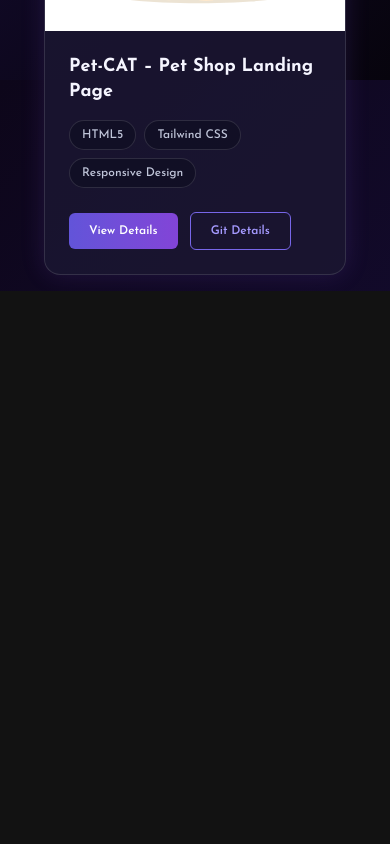
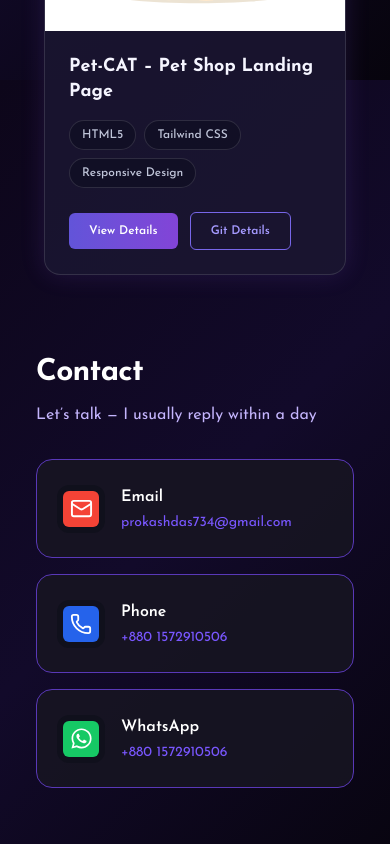
Before and after one commit to prokash4433/portfolio, a Next.js app: page / in a window 390 px wide. Shown: the part 5828-6672 px from the top of the page. Before the commit the page ends 6119 px from the top, so only its background shows below. Built offline with nearby package versions, Linux system fonts and the light colour scheme.

Commit message:
Create the fully responsive contact page routing for easily user connection

```diff
--- a/src/app/page.tsx
+++ b/src/app/page.tsx
@@ -4,6 +4,7 @@ import Skills from "./portfolio/Skills";
 import Education from "./portfolio/Education";
 import SelfEmployed from "./portfolio/SelfEmployed";
 import Projects from "./portfolio/Projects";
+import Contact from "./portfolio/Contact";
 
 export default function PortfolioPage() {
   return (
@@ -47,6 +48,12 @@ export default function PortfolioPage() {
         <Projects />
       </section>
 
+      {/* Contact Section */}
+
+      <section>
+        <Contact/>
+      </section>
+
       {/* Add More Sections Here */}
       {/*
         <section id="contact">
--- a/src/app/portfolio/Contact.tsx
+++ b/src/app/portfolio/Contact.tsx
@@ -0,0 +1,123 @@
+
+"use client";
+
+import { Mail, Phone } from "lucide-react";
+import { FaWhatsapp } from "react-icons/fa";
+import { useTheme } from "../ThemeProvider";
+
+const Contact = () => {
+  const { theme } = useTheme();
+  const isDark = theme === "dark";
+
+  const contactInfo = [
+    {
+      title: "Email",
+      value: "prokashdas734@gmail.com",
+      href: "mailto:prokashdas734@gmail.com",
+      icon: <Mail size={23} />,
+      iconBg: "bg-[#f44336]",
+    },
+    {
+      title: "Phone",
+      value: "+880 1572910506",
+      href: "tel:+8801572910506",
+      icon: <Phone size={22} />,
+      iconBg: "bg-[#2563eb]",
+    },
+    {
+      title: "WhatsApp",
+              value: "+880 1572910506",
+              href: "https://wa.me/8801572910506",
+      icon: <FaWhatsapp size={23} />,
+      iconBg: "bg-[#16c965]",
+    },
+  ];
+
+  return (
+    <section
+      id="contact"
+      className={`relative overflow-hidden mt-10 px-5 py-10 transition-colors duration-300 sm:px-8 lg:px-12 ${isDark
+                    ? " "
+                    :  ""
+} `}
+    >
+      <div className="mx-auto max-w-[1180px]">
+        {/* Section Heading */}
+        <div className="mb-8">
+          <h2
+            className={` text-3xl font-bold tracking-tight transition-colors duration-300   ${
+          isDark ? "text-white" : "text-black"
+} `}
+          >
+            Contact
+          </h2>
+
+          <p
+            className={`mt-3 text-md transition-colors duration-300   ${isDark ? "text-[#c4b5fd]" : "text-gray-700"
+} `}
+          >
+            Let’s talk — I usually reply within a day
+          </p>
+        </div>
+
+        {/* Contact Cards */}
+        <div className="grid grid-cols-1 gap-4 sm:grid-cols-2 lg:grid-cols-3">
+          {contactInfo.map((contact) => (
+            <a
+              key={contact.title}
+              href={contact.href}
+              target={
+                contact.title === "WhatsApp" ? "_blank" : undefined
+              }
+              rel={
+                contact.title === "WhatsApp"
+                  ? "noopener noreferrer"
+                  : undefined
+              }
+              className={`group flex min-h-[99px] items-center gap-4 rounded-2xl border px-5 py-5 transition-all duration-300 hover:-translate-y-1 sm:px-6 ${isDark
+                    ? "border-[#5938b8] bg-[#171522]/90 hover:border-[#8b5cf6] hover:bg-[#201b35] hover:shadow-lg hover:shadow-purple-950/30"
+                    : "border-gray-300 bg-white hover:border-violet-500 hover:shadow-lg hover:shadow-gray-200/70"
+} `}
+            >
+              {/* Icon */}
+              <div
+                className={`flex h-12 w-12 shrink-0 items-center justify-center rounded-xl transition-transform duration-300 group-hover:scale-105 ${
+          isDark ? "bg-[#10101c]" : "bg-gray-100"
+} `}
+              >
+                <span
+                  className={`flex h-9 w-9 items-center justify-center rounded-md text-white ${ contact.iconBg } `}
+                >
+                  {contact.icon}
+                </span>
+              </div>
+
+              {/* Contact Details */}
+              <div className="min-w-0">
+                <h3
+                  className={`text-base font-semibold transition-colors duration-300 ${
+          isDark ? "text-white" : "text-black"
+} `}
+                >
+                  {contact.title}
+                </h3>
+
+                <p
+                  className={`mt-1 break-words text-sm transition-colors duration-300 sm:text-base ${
+          isDark
+                    ? "text-[#7957ff] group-hover:text-[#a78bfa]"
+                    : "text-violet-700 group-hover:text-violet-900"
+} `}
+                >
+                  {contact.value}
+                </p>
+              </div>
+            </a>
+          ))}
+        </div>
+      </div>
+    </section>
+  );
+};
+
+export default Contact;
```
